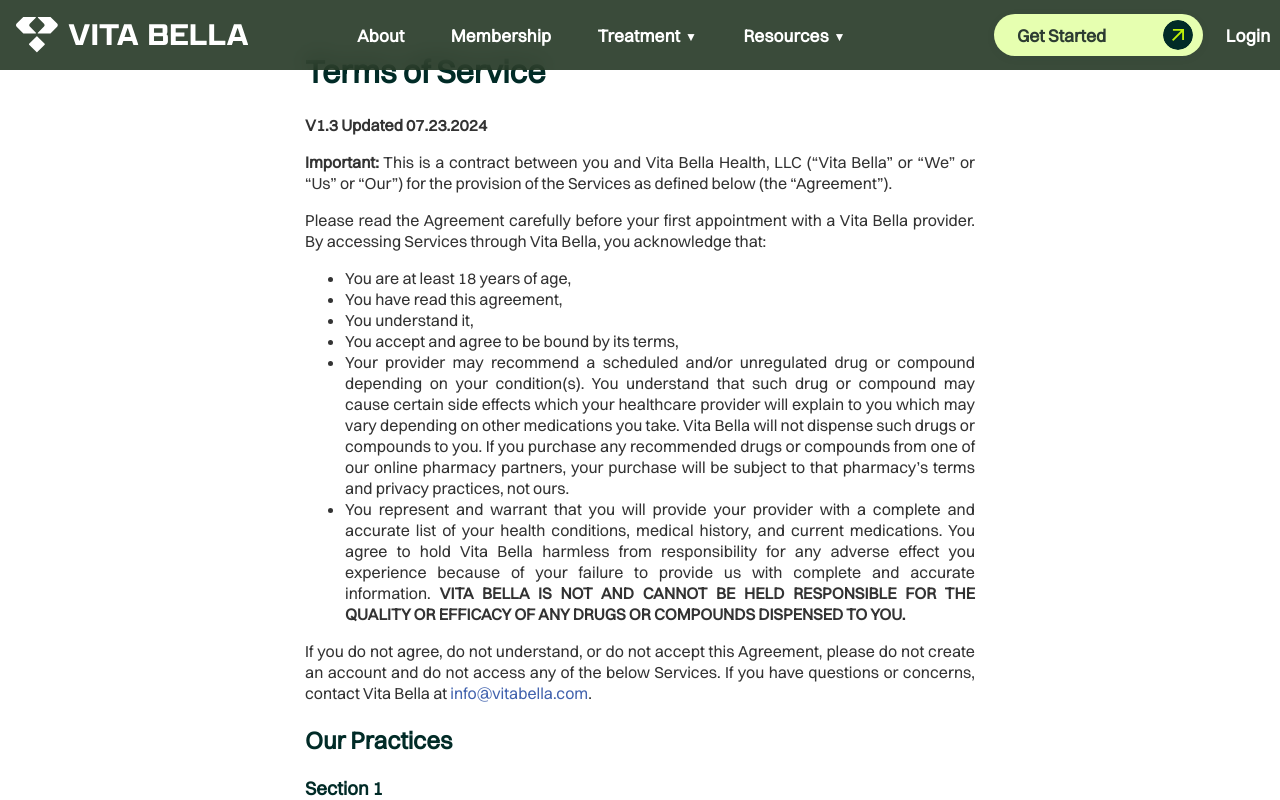
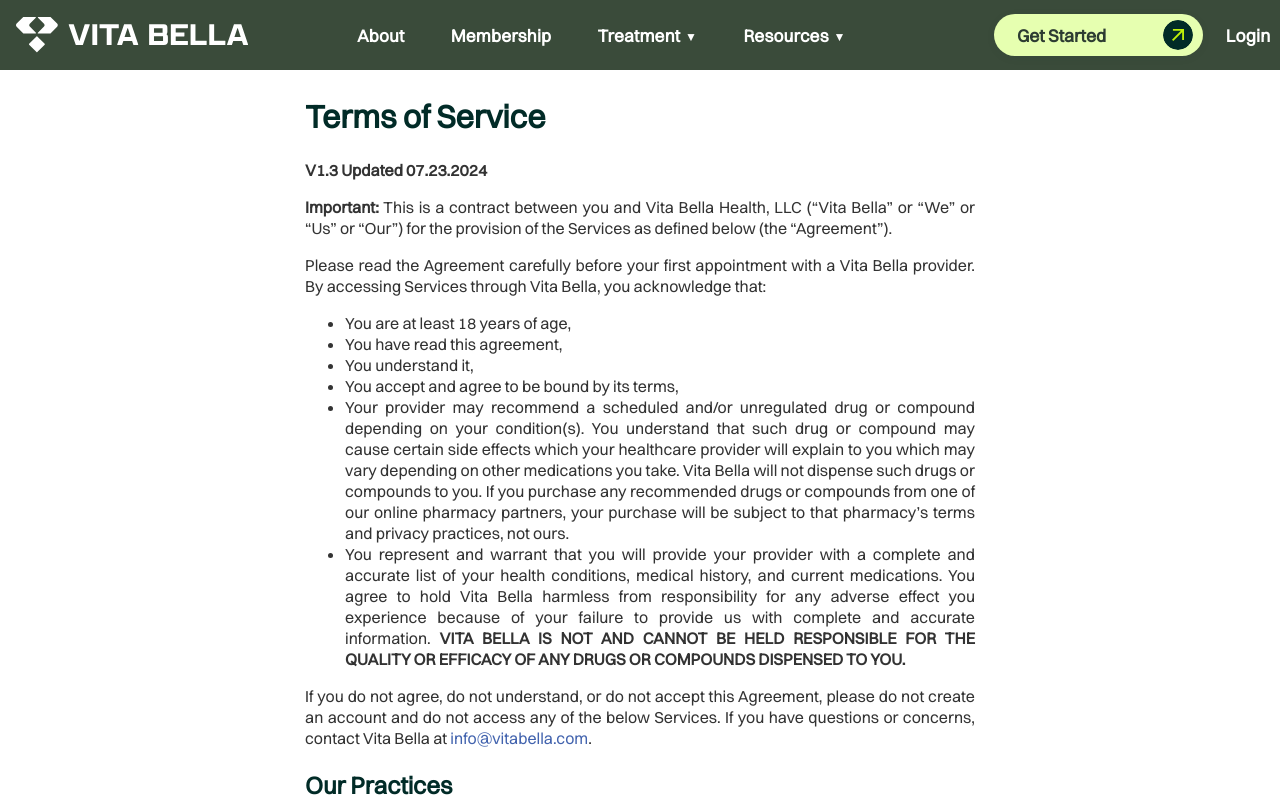
Before and after one commit to aribradshaw/VitaBella, a Next.js app in the folder vitabella/: page /terms in a window 1280 px wide. Shown: the top 800 px of the page. Built offline with nearby package versions, Linux system fonts and the light colour scheme.

Commit message:
Spacing on Terms + PP

```diff
--- a/vitabella/src/app/privacy-policy/page.tsx
+++ b/vitabella/src/app/privacy-policy/page.tsx
@@ -3,7 +3,7 @@
 
 const PrivacyPolicy: React.FC = () => {
     return (
-        <div className="privacy-policy-container" style={{ maxWidth: 650, margin: '0 auto', padding: '2rem 1rem', fontFamily: 'inherit', color: 'var(--e-global-color-text, #012B27)', textAlign: 'justify' }}>
+        <div className="privacy-policy-container" style={{ maxWidth: 650, margin: 'var(--space-3x) auto', padding: '2rem 1rem', fontFamily: 'inherit', color: 'var(--e-global-color-text, #012B27)', textAlign: 'justify' }}>
             <h1>Privacy Policy</h1>
             <div style={{ fontSize: '0.95em', color: '#666', marginBottom: 24 }}>Last updated 17 March 2025</div>
 
--- a/vitabella/src/app/terms/page.tsx
+++ b/vitabella/src/app/terms/page.tsx
@@ -7,7 +7,7 @@
             className="terms-of-service"
             style={{
             maxWidth: 1340 / 2,
-            margin: '0 auto',
+            margin: 'var(--space-3x) auto',
             padding: 'var(--space-2x)',
             textAlign: 'justify',
             }}
```
